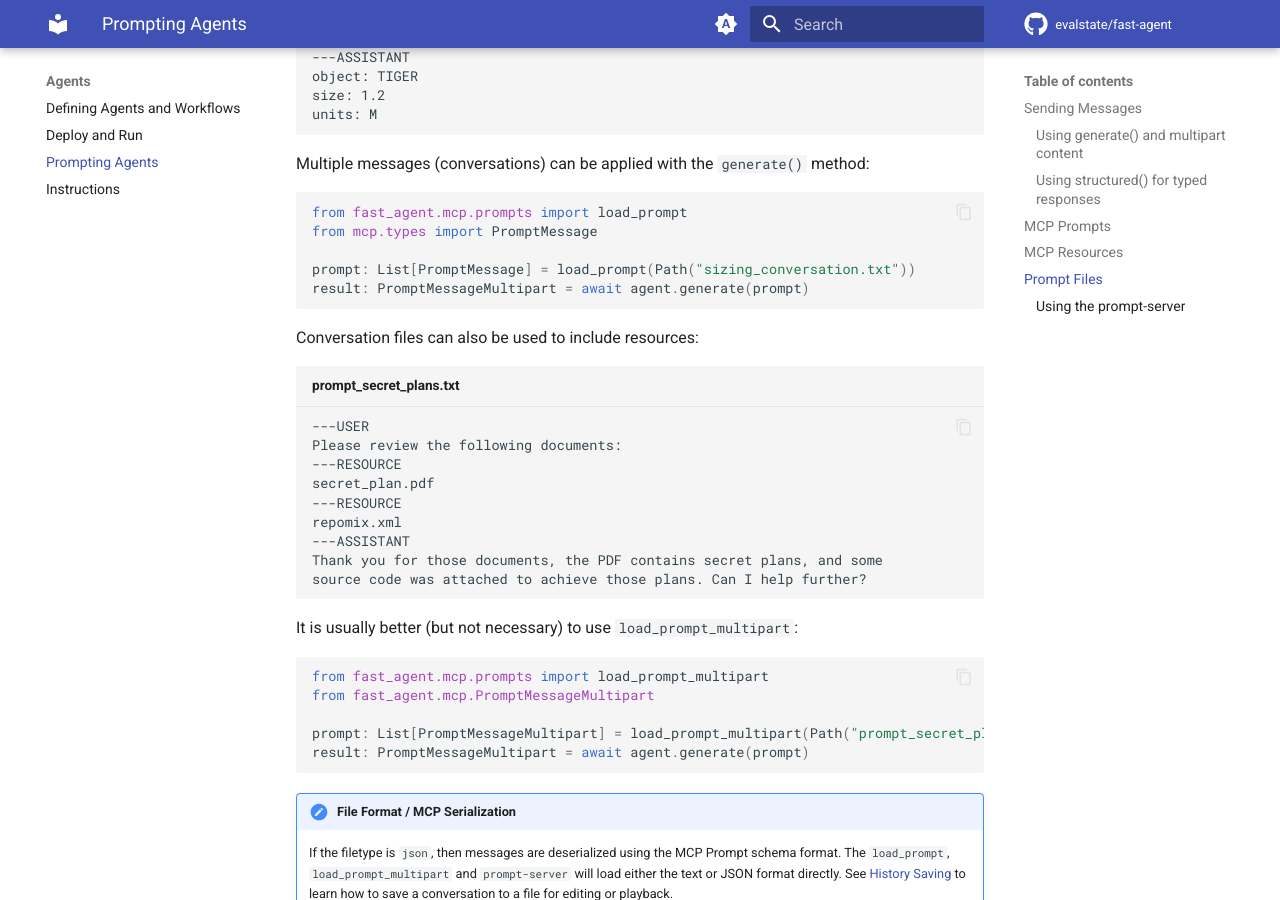
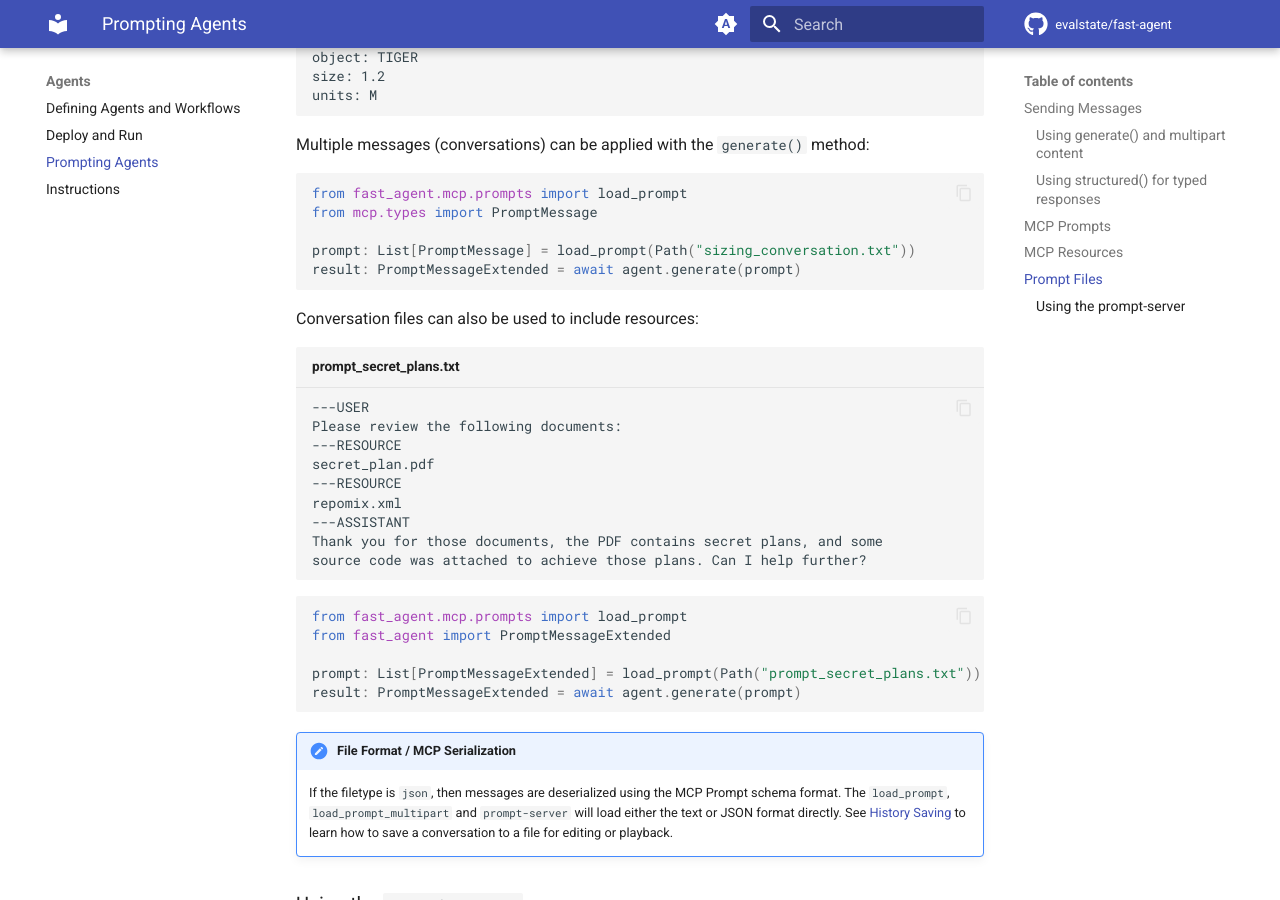
Before and after one commit to evalstate/fast-agent-docs, an MkDocs documentation site: the page built from docs/agents/prompting.md, in a window 1280 px wide and 900 px high, scrolled down 5384 px. Built offline with MkDocs 1.6.1 and Material for MkDocs 9.7.7, drawn with Linux system fonts in a browser that asks for light colours; comment, search, counter and statistics services are not loaded; some of the changed text lies outside the part shown.

Commit message:
update docs

````diff
--- a/docs/agents/prompting.md
+++ b/docs/agents/prompting.md
@@ -55,17 +55,16 @@
 The `generate()` method allows you to access multimodal content from an agent, or its Tool Calls as well as send conversational pairs.
 
 ```python
-from fast_agent.core.prompt import Prompt
-from fast_agent.mcp.prompt_message_multipart import PromptMessageMultipart
+from fast_agent import FastAgent, Prompt, PromptMessageExtended
 
 message = Prompt.user("Describe an image of a sunset")
 
-response: PromptMessageMultipart = await agent.generate([message])
+response: PromptMessageExtended = await agent.generate([message])
 
 print(response.last_text())  # Main text response
 ```
 
-The key difference between `send()` and `generate()` is that `generate()` returns a `PromptMessageMultipart` object, giving you access to the complete response structure:
+The key difference between `send()` and `generate()` is that `generate()` returns a `PromptMessageExtended` object, giving you access to the complete response structure:
 
 - `last_text()`: Gets the last text response - usually the Assistant message without Tool Call/Response information.
 - `first_text()`: Gets the first text content if multiple text blocks exist
@@ -133,7 +132,7 @@
 
 The `structured()` method returns a tuple containing:
 1. The parsed Pydantic model instance (or `None` if parsing failed)
-2. The full `PromptMessageMultipart` response
+2. The full `PromptMessageExtended` response
 
 This approach is ideal for:
 - Extracting specific data points in a consistent format
@@ -263,7 +262,7 @@
 from mcp.types import PromptMessage
 
 prompt: List[PromptMessage] = load_prompt(Path("sizing_conversation.txt"))
-result: PromptMessageMultipart = await agent.generate(prompt)
+result: PromptMessageExtended = await agent.generate(prompt)
 ```
 
 Conversation files can also be used to include resources:
@@ -280,14 +279,12 @@
 source code was attached to achieve those plans. Can I help further?
 ```
 
-It is usually better (but not necessary) to use `load_prompt_multipart`:
+```python
+from fast_agent.mcp.prompts import load_prompt
+from fast_agent import PromptMessageExtended
 
-```python
-from fast_agent.mcp.prompts import load_prompt_multipart
-from fast_agent.mcp.PromptMessageMultipart
-
-prompt: List[PromptMessageMultipart] = load_prompt_multipart(Path("prompt_secret_plans.txt"))
-result: PromptMessageMultipart = await agent.generate(prompt)
+prompt: List[PromptMessageExtended] = load_prompt(Path("prompt_secret_plans.txt"))
+result: PromptMessageExtended = await agent.generate(prompt)
 ```
 
 !!! Note "File Format / MCP Serialization"
````
Also changed, not shown: docs/mcp/types.md (+2 -2 lines), docs/models/internal_models.md (+1 -1 lines), docs/ref/class_reference.md (+2 -2 lines).
